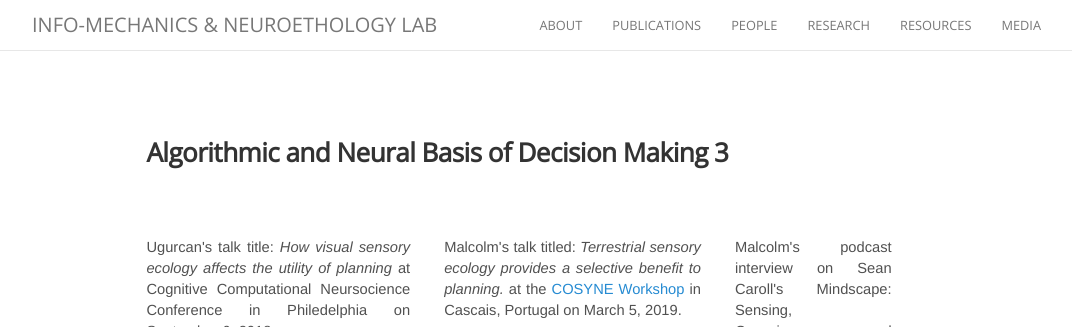
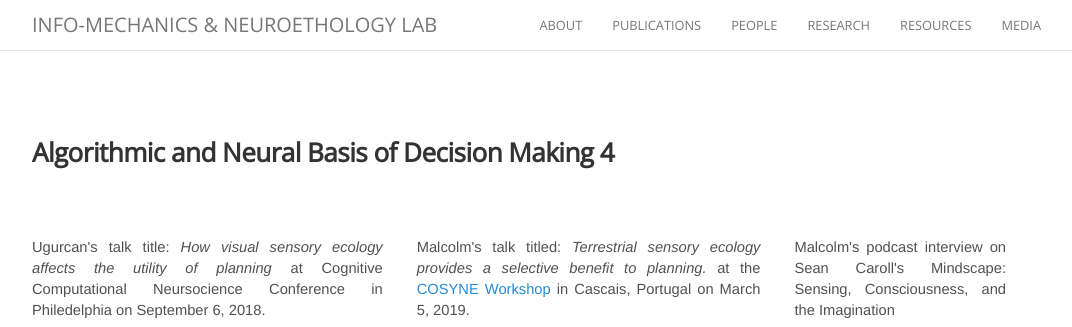
Before and after one commit to maciverlab/maciverlab.github.io, a Jekyll site: the page built from media.html, in a window 1280 px wide, cut to the strip 0-327 px from the top of the page. Shown: the whole strip, without its empty margins (111-1183 px from the left). Built offline with Jekyll 4.4.1, drawn with Linux system fonts in a browser that asks for light colours; nearby versions of some CDN libraries; comment, search, counter and statistics services are not loaded.

Commit message:
Update media.html

```diff
--- a/media.html
+++ b/media.html
@@ -6,7 +7,7 @@
 <div class="container">
         <header class="masthead">
         <br><br>
-        <h3>Algorithmic and Neural Basis of Decision Making 3</h3>
+        <h3>Algorithmic and Neural Basis of Decision Making 4</h3>
         <br><br>
         <table class="media">
         <tr>
```
Also changed, not shown: other parts of media.html (+1 -0 lines).
